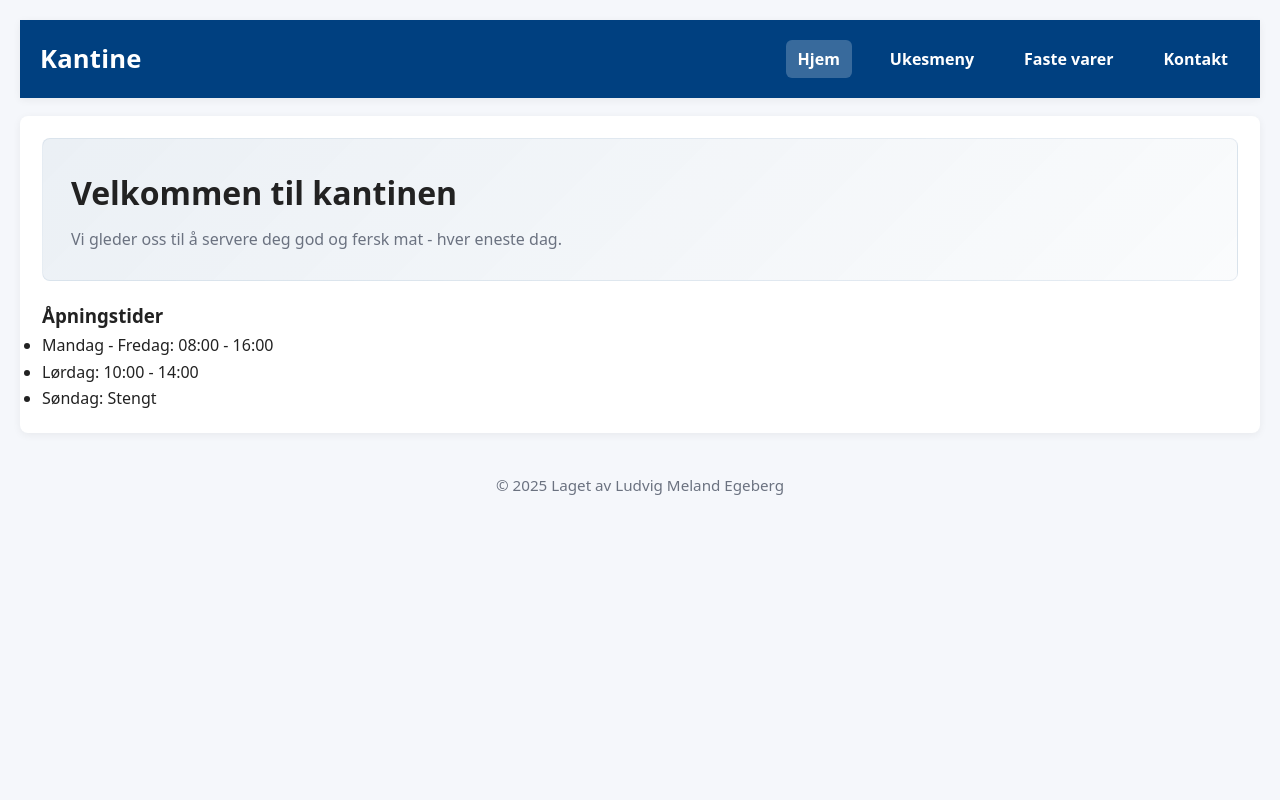
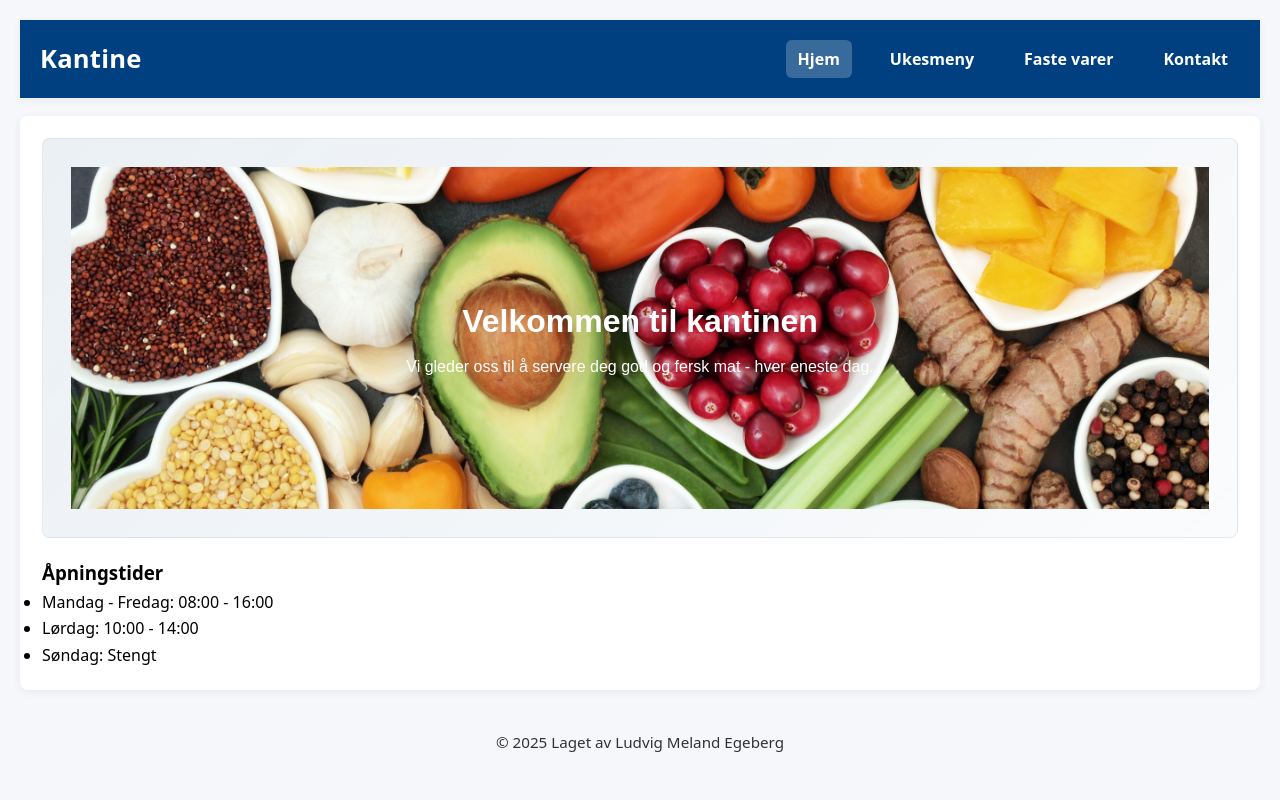
Before and after one commit to 200IQLulu/Kantine-oppgave, a Flask app: page / in a window 1280 px wide. Run offline with Flask 3, Linux system fonts and the light colour scheme.

Commit message:
jeg har puttet et bilde på start siden

```diff
--- a/static/css/style.css
+++ b/static/css/style.css
@@ -10,8 +10,8 @@
     --brand: #004080;
     --brand-600: #003566;
     --bg: #f5f7fb;
-    --text: #222222;
-    --muted: #6b7280;
+    --text: #000000;
+    --muted: #323232;
     --surface: #ffffff;
     --ring: rgba(0, 64, 128, 0.28);
     --shadow: 0 2px 8px rgba(0,0,0,0.06);
@@ -30,7 +30,7 @@ body {
 /* Header */
 header {
     background-color: var(--brand);
-    color: white;
+    color: rgb(255, 255, 255);
     padding: 18px 20px;
     margin-bottom: 18px;
     display: flex;
@@ -155,7 +155,15 @@ main {
 
 .menu-dish {
     color: var(--muted);
+    margin-bottom: 4px;
+    font-weight: 600;
+}
+
+.menu-description {
+    color: var(--muted);
+    font-size: 0.9em;
     margin-bottom: 6px;
+    line-height: 1.4;
 }
 
 .menu-price {
@@ -242,3 +250,37 @@ footer {
         font-size: 0.85em;
     }
 }
+
+.hero {
+    position: relative;
+    width: 100%;
+    height: 400px; /* justér som du ønsker */
+    overflow: hidden;
+  }
+
+  .hero-img {
+    width: 100%;
+    height: 100%;
+    object-fit: cover;
+  }
+
+  .hero-text {
+    position: absolute;
+    top: 50%;
+    left: 50%;
+    transform: translate(-50%, -50%);
+    color: rgb(255, 255, 255);
+    text-align: center;
+  }
+
+
+  .hero-text h2 {
+    font-family: 'italic', sans-serif;
+    font-weight: 700;
+  }
+
+  .hero-text p {
+    font-family: 'italic', sans-serif;
+    font-weight: 300;
+    color: #fff;
+  }
--- a/templates/index.html
+++ b/templates/index.html
@@ -6,11 +6,13 @@
 {# Hovedinnhold for forsiden #}
 {% block content %}
   <section class="hero">
+    <img class="hero-img" src="{{ url_for('static', filename='images/Startside.jpeg') }}" alt="Kantine">
     <div class="hero-text">
       <h2>Velkommen til kantinen</h2>
       <p>Vi gleder oss til å servere deg god og fersk mat - hver eneste dag.</p>
     </div>
   </section>
+
 
   {# Åpningstider flyttet hit fra kontaktsiden #}
   <section class="opening-hours">
```
Also changed, not shown: static/images/Startside.jpeg (added).
